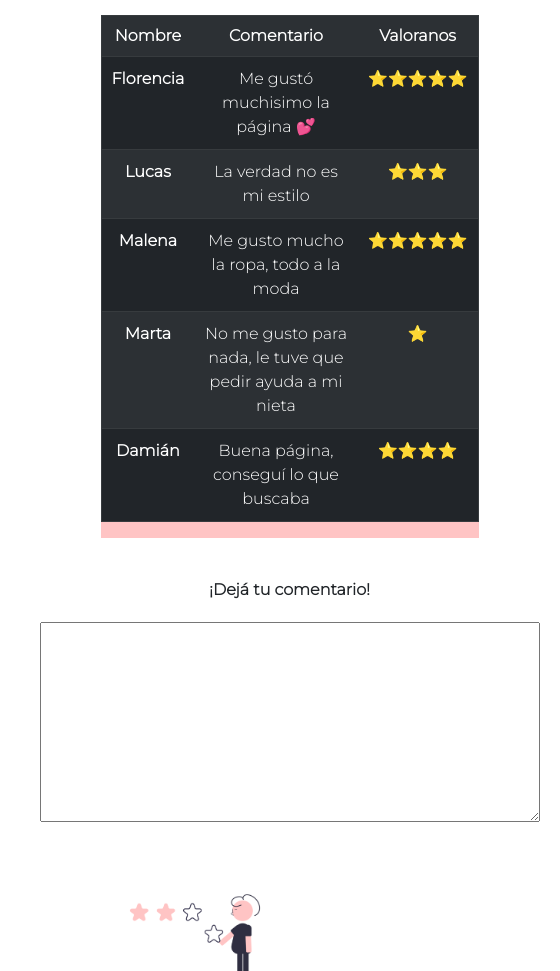
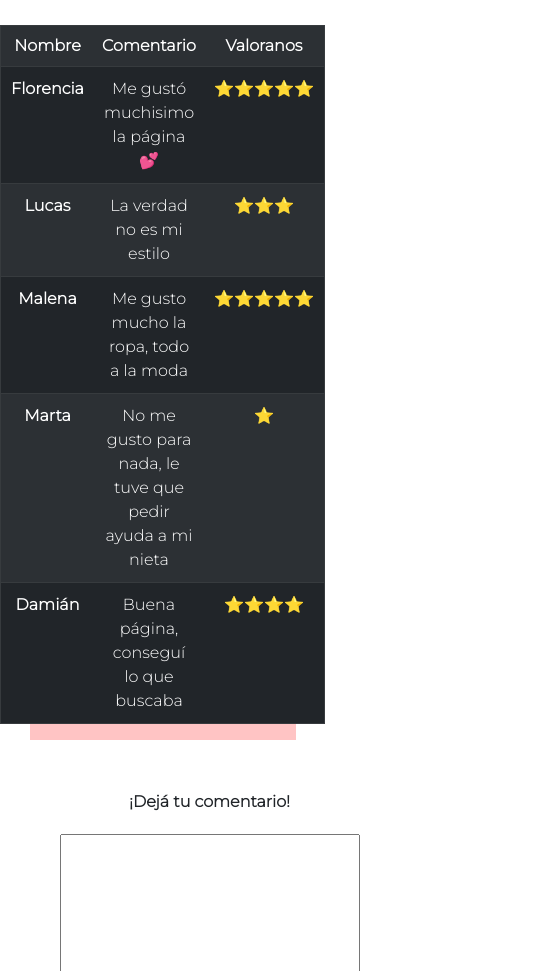
Before and after one commit to Brunebranca/Mi-proyecto-final, a website: page html/valoracion.html in a window 390 px wide. Shown: the part 129-1100 px from the top of the page, 560 px wide, since content can reach past the window. Drawn offline with nearby package versions, Linux system fonts and the light colour scheme.

Commit message:
arregle errores

```diff
--- a/scss/_valoracion.scss
+++ b/scss/_valoracion.scss
@@ -81,5 +81,20 @@ $color: #FFC4C4;
     }
     .contenedor-tabla{
         width: 70%;
+        margin: 10px;
+        display: flex;
+        justify-content: center;
+    }
+    .contenedor-comentarios textarea{
+        margin: 20px;
+        width: 300px;
+        height: 200px;
+        display: flex;
+        justify-content: center;
+    }
+    .contenedor-texto{
+        margin: 20px;
+        display: flex;
+        justify-content: center;
     }
 }
```
Also changed, not shown: html/valoracion.html (+1 -1 lines), css/estilo.css.
